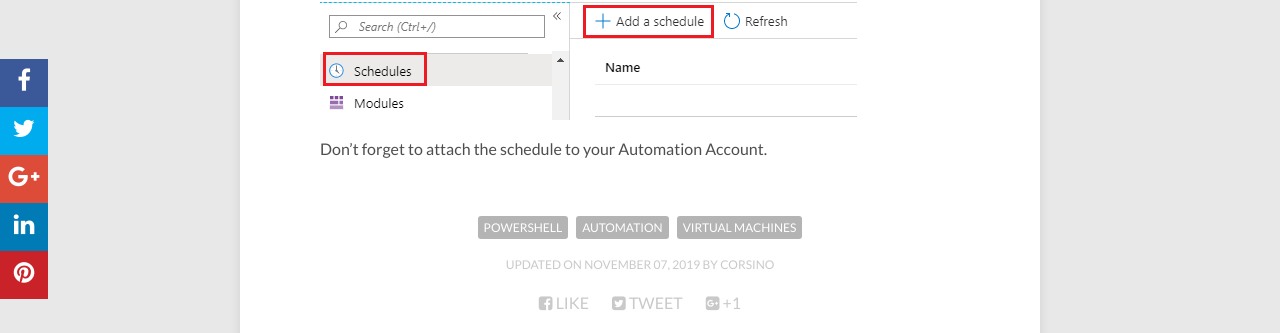
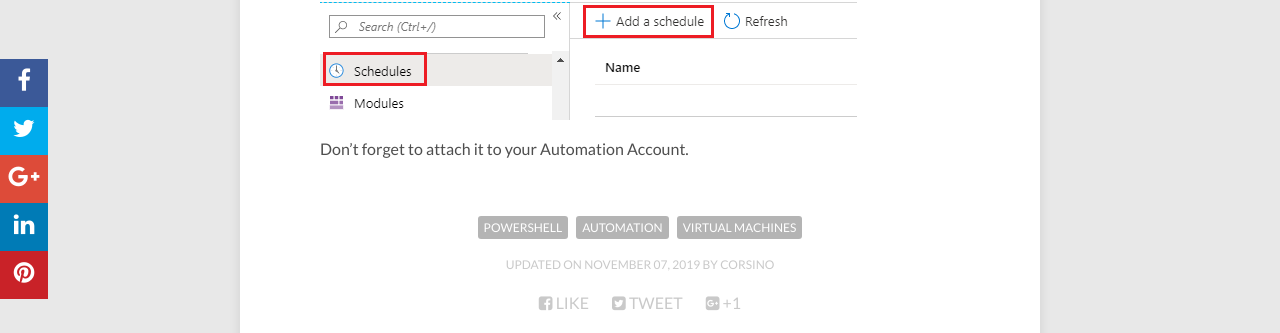
Before and after one commit to bmcorsino/bmcorsino.github.io, a Jekyll site: the page built from _posts/2019-11-07-automation-account-start-stop-vms.md, in a window 1280 px wide and 900 px high, scrolled down 3460 px. Shown: the part 121-454 px from the top of the window. Built offline with Jekyll 4.4.1, drawn with Linux system fonts in a browser that asks for light colours; nearby versions of some CDN libraries; comment, search, counter and statistics services are not loaded.

Commit message:
update contente

```diff
--- a/_config.yml
+++ b/_config.yml
@@ -6,6 +6,7 @@ disqus_shortname:
 reading_time:     true # if true, shows the estimated reading time for a post
 words_per_minute: 200
 logo:             images/logo.png # logo visible in the topbar
+icon:             images/logo.icon
 excerpt_separator: <!--more-->
 # Your site's domain goes here (eg: //mmistakes.github.io, http://mademistakes.com, etc)
 # When testing locally leave blank or use http://localhost:4000
--- a/_posts/2019-11-07-automation-account-start-stop-vms.md
+++ b/_posts/2019-11-07-automation-account-start-stop-vms.md
@@ -123,4 +123,4 @@ The last step is to create a Schedule for your Automation Account.
 
 ![img](/images/2019/11/schedule.png)
 
-Don't forget to attach the schedule to your Automation Account.
+Don't forget to attach it to your Automation Account.
```
Also changed, not shown: 1 other file.
